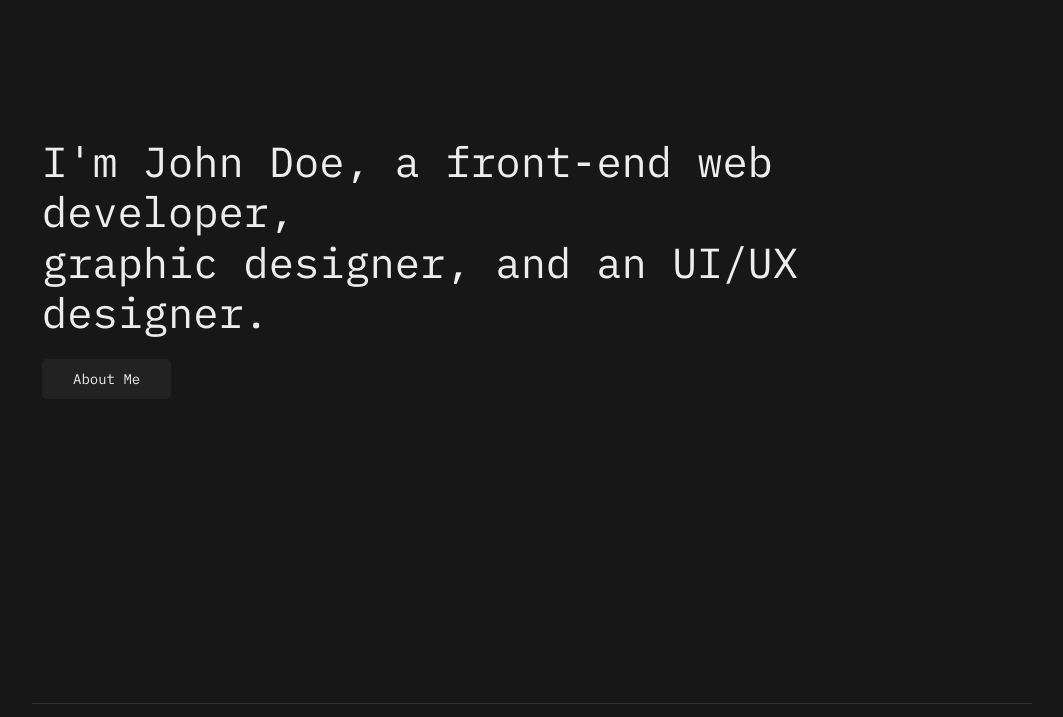
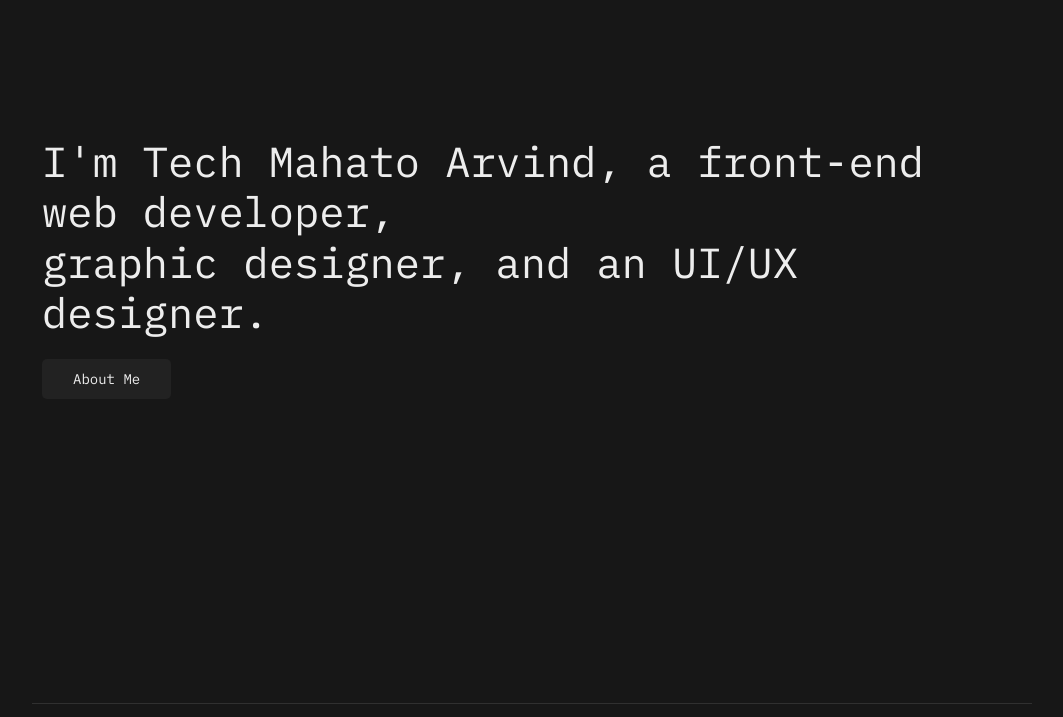
Before and after one commit to techmahato-com/sample-web, a plain HTML site: page index.html in a window 1280 px wide. Shown: the part 83-800 px from the top of the page, without its empty margins (108-1171 px from the left). Drawn offline with Linux system fonts and the light colour scheme.

Commit message:
index file modify

```diff
--- a/index.html
+++ b/index.html
@@ -67,7 +67,7 @@
 <!-- Navigation Bar Mobile Ends -->
 <!-- Home -->
 <section class="uk-margin-small-left uk-margin-small-right uk-margin-xlarge-top uk-margin-xlarge-bottom">
-    <h1 class="uk-margin-xlarge-left uk-light uk-text-left uk-margin-xlarge-right">I'm John Doe, a front-end web developer, <br>graphic designer, and an UI/UX designer.</h1>
+    <h1 class="uk-margin-xlarge-left uk-light uk-text-left uk-margin-xlarge-right">I'm Tech Mahato Arvind, a front-end web developer, <br>graphic designer, and an UI/UX designer.</h1>
     <a href="#about" class="uk-margin-xlarge-left uk-text-capitalize uk-button uk-button-secondary" uk-scroll>About Me</a>
 
 
```
